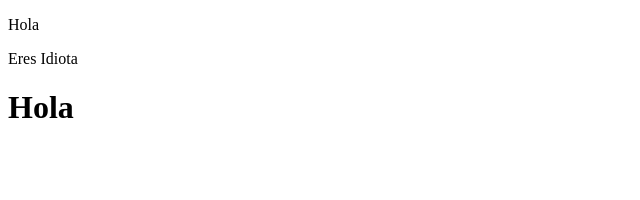
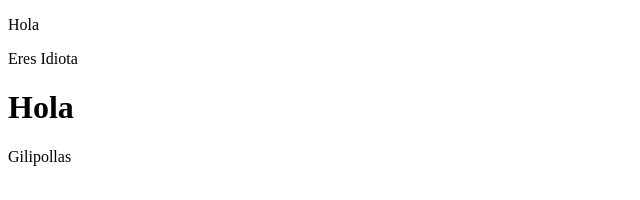
Before and after one commit to jmcanog03/ASIR-1-A-O, a plain HTML site: page index.html in a window 1280 px wide. Shown: the full height of the page, 0-640 px from the left. Drawn offline with Linux system fonts and the light colour scheme.

Commit message:
version 1.1

```diff
--- a/index.html
+++ b/index.html
@@ -10,5 +10,6 @@
     <p>Hola</p>
     <p> Eres Idiota <p>
     <h1>Hola</h1>
+    <p>Gilipollas</p>
 </body>
 </html>
```
